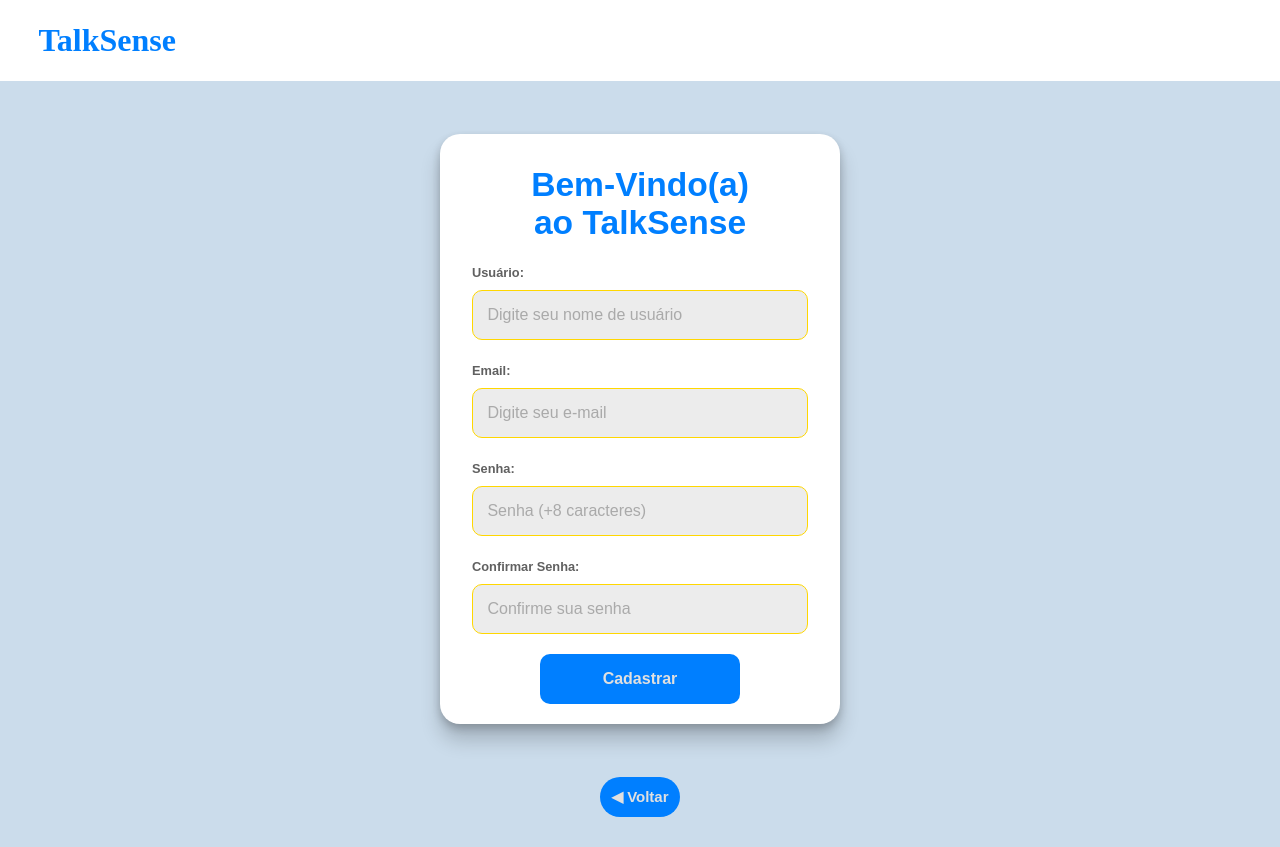
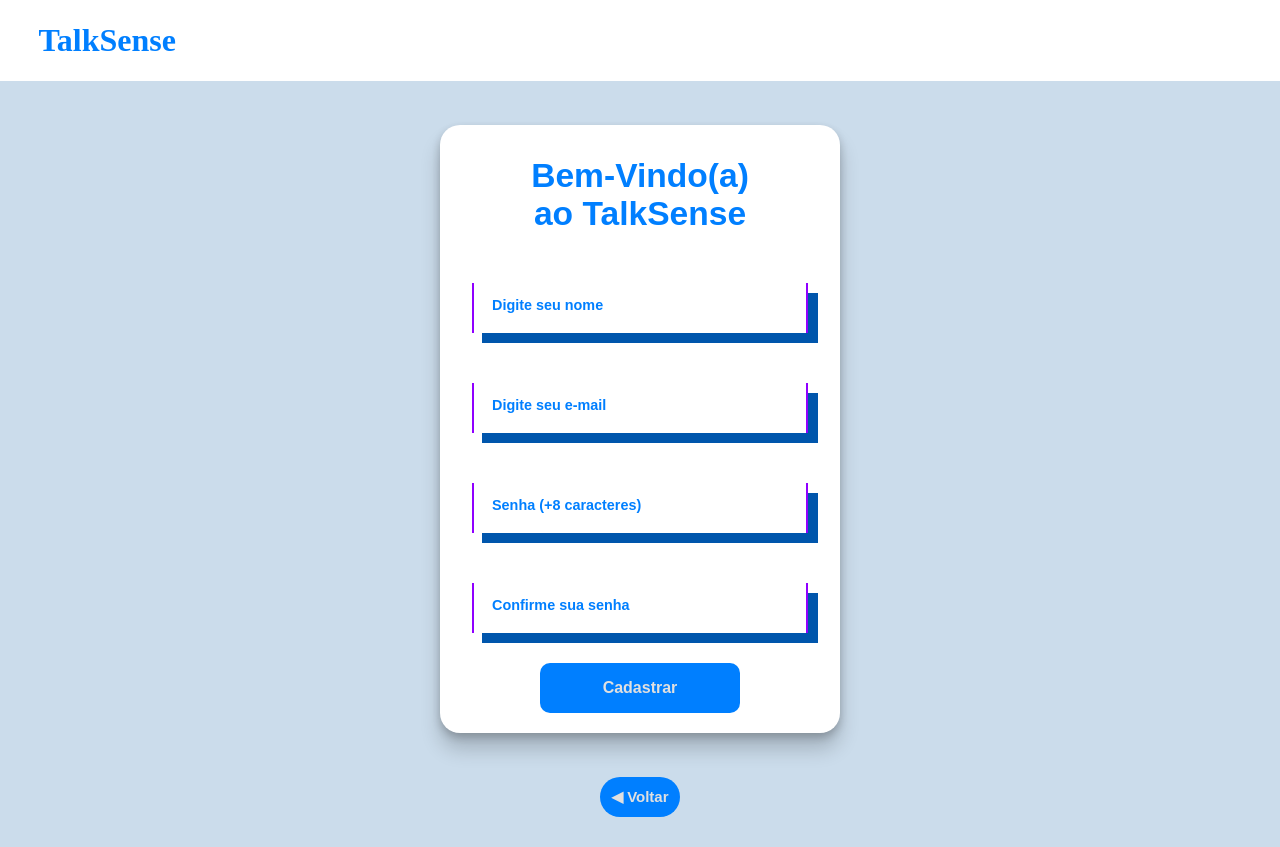
Before and after one commit to BrenoNevess/BeatSense, a PHP site: page /cadastro.html in a window 1280 px wide. Before the commit the page ends 817 px from the top, so only its background shows below. Run offline with PHP 8.4, Linux system fonts and the light colour scheme; some web fonts are replaced.

Commit message:
Estilo do cadastro atualizado

```diff
--- a/src/cadastro.html
+++ b/src/cadastro.html
@@ -21,23 +21,39 @@
                         <h2>ao TalkSense</h2>
                     </div>
                     <div class="input-group">
-                        <label for="nome-usuario">Usuário:</label>
-                        <input type="text" placeholder=" Digite seu nome de usuário" id="nome-usuario" required>
+                        <div class="wrapper">
+                            <input type="text" class="input" id="text" required>
+                            <label class="label" for="text">Digite seu nome</label>
+                            <span class="top-line"></span>
+                            <span class="bottom-line"></span>
+                        </div>
                     </div>
 
                     <div class="input-group">
-                        <label for="email">Email:</label>
-                        <input type="email" id="email" placeholder=" Digite seu e-mail" required>
+                        <div class="wrapper">
+                            <input type="email" class="input" id="email" required>
+                            <label class="label" for="email">Digite seu e-mail</label>
+                            <span class="top-line"></span>
+                            <span class="bottom-line"></span>
+                        </div>
                     </div>
 
                     <div class="input-group">
-                        <label for="senha">Senha:</label>
-                        <input type="password" placeholder=" Senha (+8 caracteres)" id="senha" required>
+                        <div class="wrapper">
+                            <input type="password" class="input" id="email" required>
+                            <label class="label" for="email">Senha (+8 caracteres)</label>
+                            <span class="topline"></span>
+                            <span class="bottom-line"></span>
+                        </div>
                     </div>
 
                     <div class="input-group">
-                        <label for="confirmar-senha">Confirmar Senha:</label>
-                        <input type="password" placeholder=" Confirme sua senha" id="confirmar-senha" required>
+                        <div class="wrapper">
+                            <input type="password" class="input" id="password" required>
+                            <label class="label" for="password">Confirme sua senha</label>
+                            <span class="top--line"></span>
+                            <span class="bottom-line"></span>
+                        </div>
                     </div>
 
                     <button type="submit" class="botao-cadastro">Cadastrar</button>
--- a/src/styles/cadastro.css
+++ b/src/styles/cadastro.css
@@ -52,7 +52,7 @@ h2 {
 .cadastro {
     color: rgba(80, 80, 80, 0.911);
     background-color: #fff;
-    font-size: 0.8rem;
+    font-size: 0.9rem;
     font-weight: bold;
     width: 90%;
     max-width: 400px;
@@ -60,17 +60,6 @@ h2 {
     padding: 2rem;
     box-shadow: 0 4px 8px rgba(0, 0, 0, 0.2), 0 16px 20px rgba(0, 0, 0, 0.19);
     padding-bottom: 10px;
-}
-
-input {
-    margin-top: 10px;
-    background-color: rgba(170, 170, 170, 0.219);
-    height: 50px;
-    width: 100%;
-    max-width: 400px;
-    border-radius: 10px;
-    border: 1px solid #FFD700;
-    padding: 10px;
 }
 
 .botao-cadastro {
@@ -104,7 +93,7 @@ input {
     display: flex;
     margin: auto;
     border: none;
-    justify-content: center;
+    justify-content:        center;
     align-items: center;
     text-align: center;
     background-color: #007FFF;
@@ -117,7 +106,7 @@ input {
     width: 80px;
     height: 40px;
     transition: 0.2s;
-    margin-bottom: 20px;
+    margin-bottom: 30px;
 }
 
 .botao-voltar:hover{
@@ -137,6 +126,109 @@ input {
 }
 
 .input-group{
-    margin-top: 23px;
-    margin-bottom: 10px;
+    margin-top: 50px;
+    margin-bottom: 30px;
 }
+
+/* Animação */
+
+.wrapper {
+    position: relative;
+}
+
+.wrapper .input {
+    height: 50px;
+    width: 100%;
+    max-width: 400px;
+    padding: 10px;
+    background-color:none;
+    outline: none;
+    border: 2px solid #8F00FF;
+    border-top: 0;
+    border-bottom: 0;
+    box-shadow: 10px 10px 0px #0056ac;
+    transition: 0.5s;
+}
+
+.wrapper .label {
+    position: absolute;
+    top: 14px;
+    left: 20px;
+    color: #007fff;
+    transition: 0.5s;
+}
+
+.wrapper .top-line {
+    position: absolute;
+    border: 1px solid #8F00FF;
+    width: 0%;
+    top: 0;
+    right: 0;
+    transition: 0.5s;
+}
+
+.wrapper .bottom-line {
+    position: absolute;
+    border: 1px solid #8F00FF;
+    width: 0%;
+    bottom: 0;
+    left: 0;
+    transition: 0.5s;
+}
+
+.wrapper .input:focus,
+.wrapper .input:valid {
+    box-shadow: none;
+}
+
+.wrapper .input:focus ~ .label,
+.wrapper .input:valid ~ .label {
+    top: -8px;
+    left: 15px;
+}
+
+.wrapper .input:focus ~ .top-line,
+.wrapper .input:valid ~ .top-line {
+    width: 57%;
+}
+
+.wrapper .input:focus ~ .bottom-line,
+.wrapper .input:valid ~ .bottom-line {
+    width: 100%;
+}
+
+.wrapper .label:hover {
+    cursor:auto;
+}
+
+/* Senha (+8 caracteres) */
+
+.wrapper .topline {
+    position: absolute;
+    border: 1px solid #8F00FF;
+    width: 0%;
+    top: 0;
+    right: 0;
+    transition: 0.5s;
+}
+
+.wrapper .input:focus ~ .topline,
+.wrapper .input:focus ~ .topline {
+    width: 46%;
+}
+
+/* Confirmar senha */
+
+.wrapper .top--line {
+    position: absolute;
+    border: 1px solid #8F00FF;
+    width: 0%;
+    top: 0;
+    right: 0;
+    transition: 0.5s;
+}
+
+.wrapper .input:focus ~ .top--line,
+.wrapper .input:focus ~ .top--line {
+    width: 50%;
+}
```
